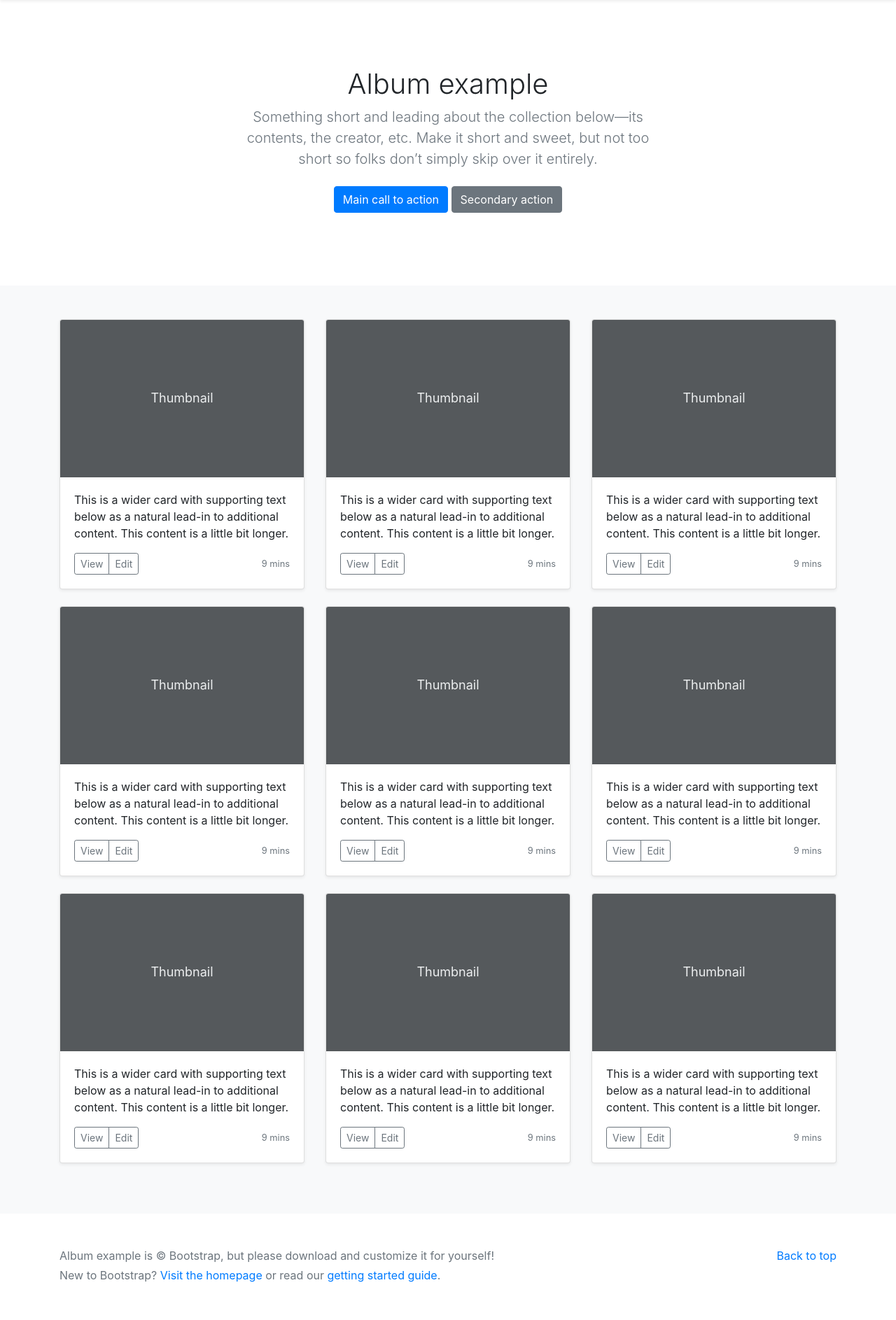
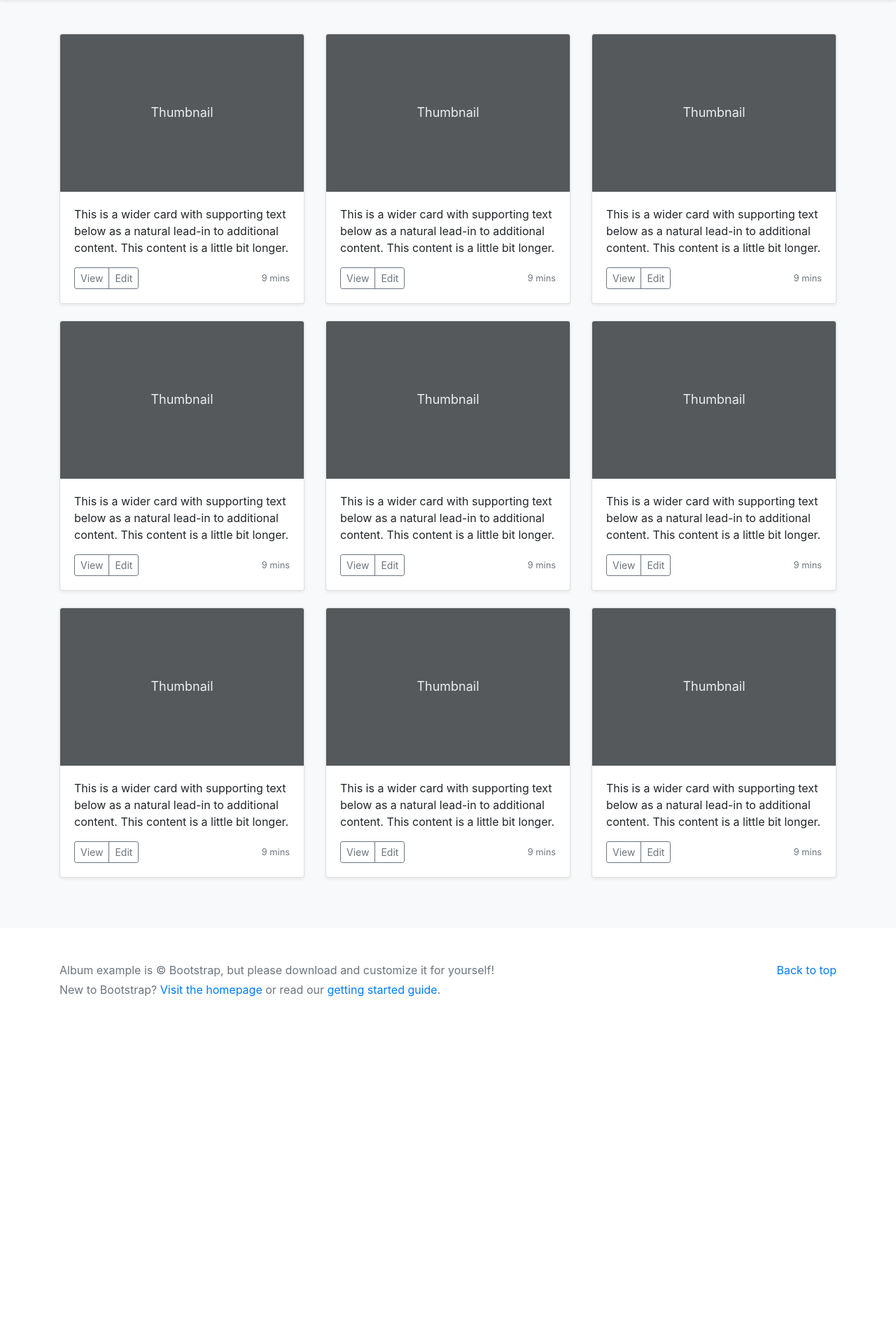
Before and after one commit to 070bex424pankaj/djangorental, a Django app: page / in a window 1280 px wide. Shown: the part 76-1962 px from the top of the page at 70% size. After the commit the page ends 1500 px from the top, so only its background shows below. Run offline with Django 3.2, Linux system fonts and the light colour scheme; some libraries are stand-ins or nearby versions.

Commit message:
Jumbotron section moved from base to index

```diff
--- a/pages/templates/base.html
+++ b/pages/templates/base.html
@@ -25,17 +25,6 @@
 
 <main role="main">
 
-  <section class="jumbotron text-center">
-    <div class="container">
-      <h1>Album example</h1>
-      <p class="lead text-muted">Something short and leading about the collection below—its contents, the creator, etc. Make it short and sweet, but not too short so folks don’t simply skip over it entirely.</p>
-      <p>
-        <a href="#" class="btn btn-primary my-2">Main call to action</a>
-        <a href="#" class="btn btn-secondary my-2">Secondary action</a>
-      </p>
-    </div>
-  </section>
-
   {% block content %}{% endblock %}
 
 </main>
```
